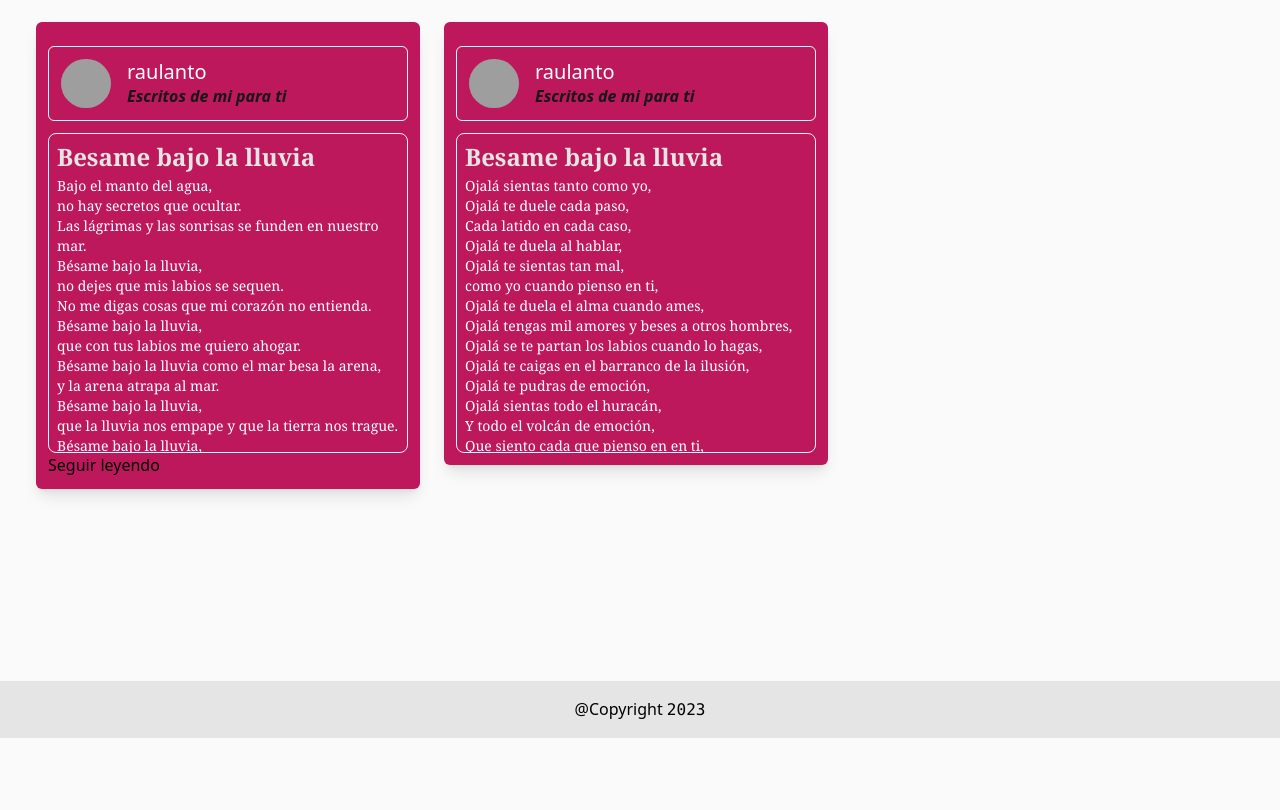
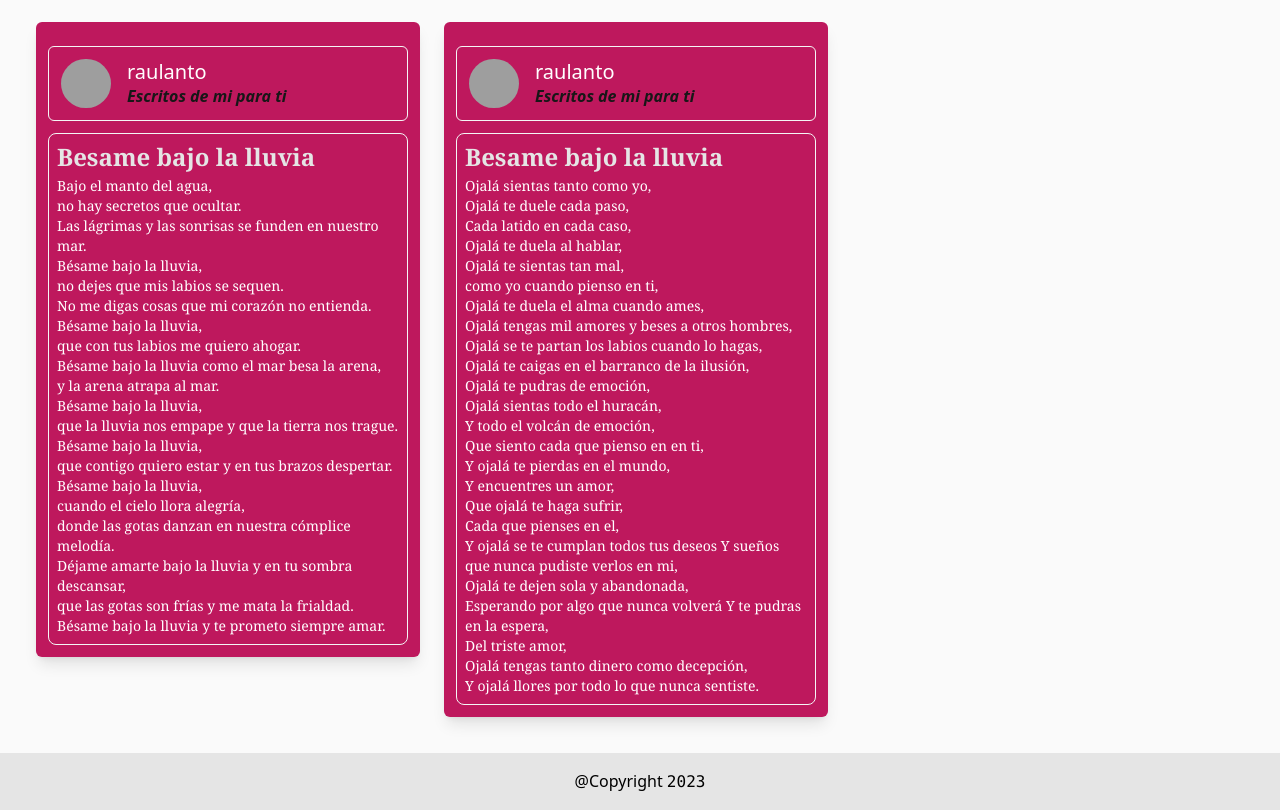
Before and after one commit to raulanto/blogPoemario, a website: page index.html in a window 1280 px wide. Shown: the part 62-872 px from the top of the page. Before the commit the page ends 800 px from the top, so only its background shows below. Drawn offline with Linux system fonts and the light colour scheme; grey boxes are pictures that could not be loaded.

Commit message:
estructura 2

```diff
--- a/index.html
+++ b/index.html
@@ -52,7 +52,6 @@
               </p>
             </div>
           </div>
-		  <button>Seguir leyendo</button>
         </figure>
       </article>
 
--- a/src/input.css
+++ b/src/input.css
@@ -50,7 +50,7 @@
     @apply  text-sm text-inherit select-none font-serif  text-white ;
   }
   .contenido{
-    @apply flex flex-col rounded-lg border border-neutral-100  bg-transparent h-80 overflow-hidden;
+    @apply flex flex-col rounded-lg border border-neutral-100  bg-transparent ;
   }
   .encabezado{
     @apply flex p-3 my-3 bg-transparent  rounded-md border   border-neutral-100;
```
Also changed, not shown: dist/output.css.
